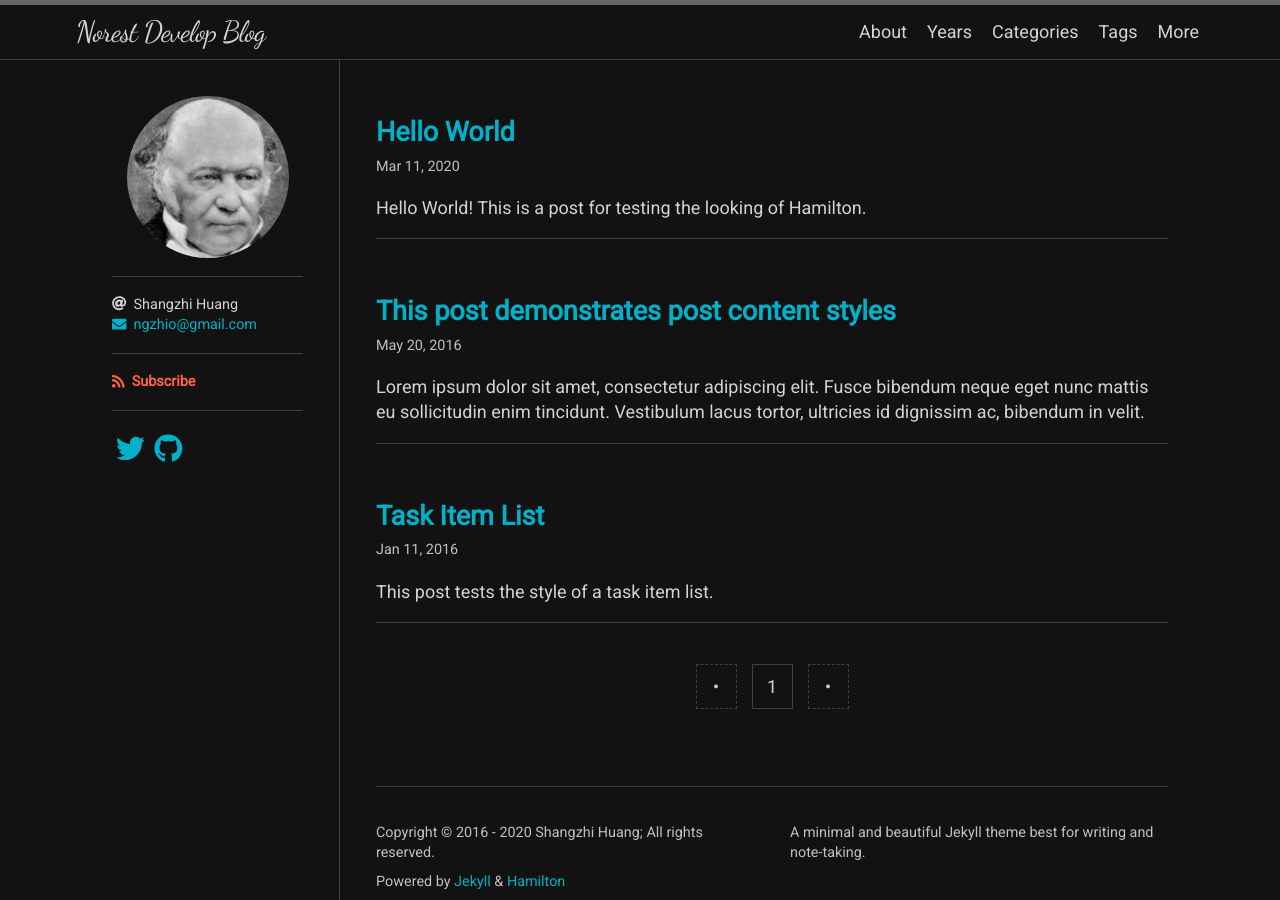
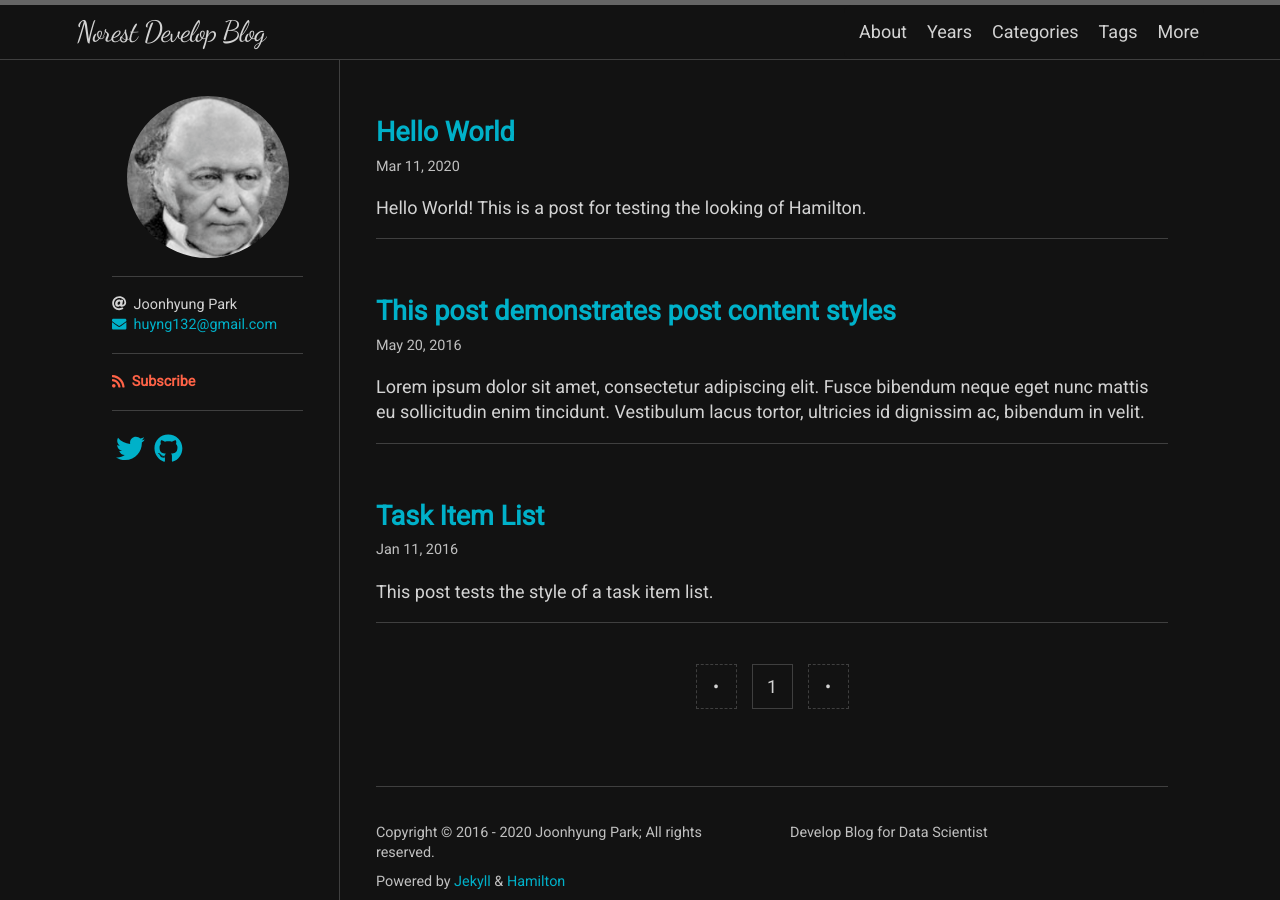
Before and after one commit to Norest73/Norest73.github.io, a Jekyll site: the page built from index.html, in a window 1280 px wide. Built offline with Jekyll 4.4.1, drawn with Linux system fonts in a browser that asks for light colours; nearby versions of some CDN libraries; some web fonts are replaced; the list of posts is cut into pages by our own code.

Commit message:
Update _config.yml

```diff
--- a/_config.yml
+++ b/_config.yml
@@ -1,8 +1,8 @@
 title: Norest Develop Blog
-description: A minimal and beautiful Jekyll theme best for writing and note-taking.
-author: Shangzhi Huang
+description: Develop Blog for Data Scientist
+author: Joonhyung Park
 avatar: /logo.png
-email: ngzhio@gmail.com
+email: huyng132@gmail.com
 
 plugins:
   - jekyll-seo-tag
```
